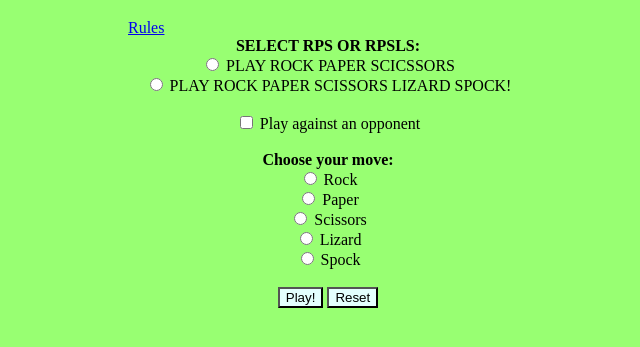
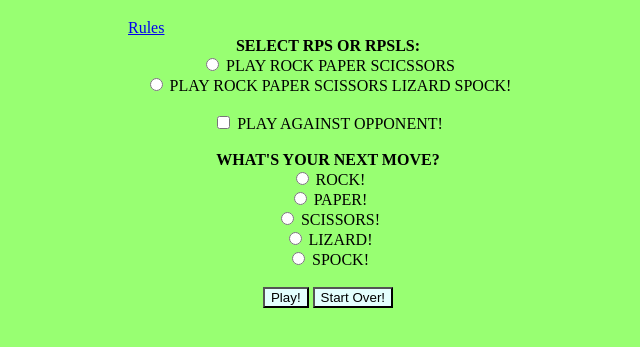
Before and after one commit to comp426-2023-spring/e02-gigimerry, a plain HTML site: page public/index.html in a window 1280 px wide. Shown: the part 61-408 px from the top of the page, without its empty margins (312-952 px from the left). Drawn offline with Linux system fonts and the light colour scheme.

Commit message:
Update index.html

```diff
--- a/public/index.html
+++ b/public/index.html
@@ -3,7 +3,6 @@
     <head>
         <meta charset="UTF-8">
         <title>Rock Paper Scissors</title>
-        <!-- Link to your script file(s) and CSS in here somewhere -->
         <script src="scripts.js"></script>
         <link rel="stylesheet" href="styles.css">
     </head>
@@ -21,28 +20,28 @@
             <label for="rpslsSelect">PLAY ROCK PAPER SCISSORS LIZARD SPOCK!</label><br>
             <br>
             <input type="checkbox" id="opponent" name="opponent" onchange="opponentChange()" value="Opponent">
-            <label for="opponent">Play against an opponent</label><br>
+            <label for="opponent">PLAY AGAINST OPPONENT!</label><br>
             <br>
             <div id="rps" class="inactive">
-                <strong>Choose your move:</strong>
+                <strong>WHAT'S YOUR NEXT MOVE?</strong>
                 <br>
-                <input type="radio" id="rock" name="move" value="rock">
-                <label for="rock">Rock</label><br>
+                <input id="rock" type="radio" name="move" value="rock">
+                <label for="rock">ROCK!</label><br>
                 <input id="paper" type="radio" name="move" value="paper">
-                <label for="paper">Paper</label><br>
+                <label for="paper">PAPER!</label><br>
                 <input id="scissors" type="radio" name="move" value="scissors">
-                <label for="scissors">Scissors</label><br>
+                <label for="scissors">SCISSORS!</label><br>
             </div>
             <div id="rpsls" class="inactive">
-                <input type="radio" id="lizard" name="move" value="lizard">
-                <label for="lizard">Lizard</label><br>
+                <input id="lizard" type="radio" name="move" value="lizard">
+                <label for="lizard">LIZARD!</label><br>
                 <input type="radio" id="spock" name="move" value="spock">
-                <label for="spock">Spock</label><br>
+                <label for="spock">SPOCK!</label><br>
             </div>
             <br>
         </div>
         <button type="button" id="play" onclick="play()">Play!</button>
-        <button type="button" id="reset" onclick="reset()">Reset</button>
+        <button type="button" id="reset" onclick="reset()">Start Over!</button>
 
     </body>
 </html>
```
